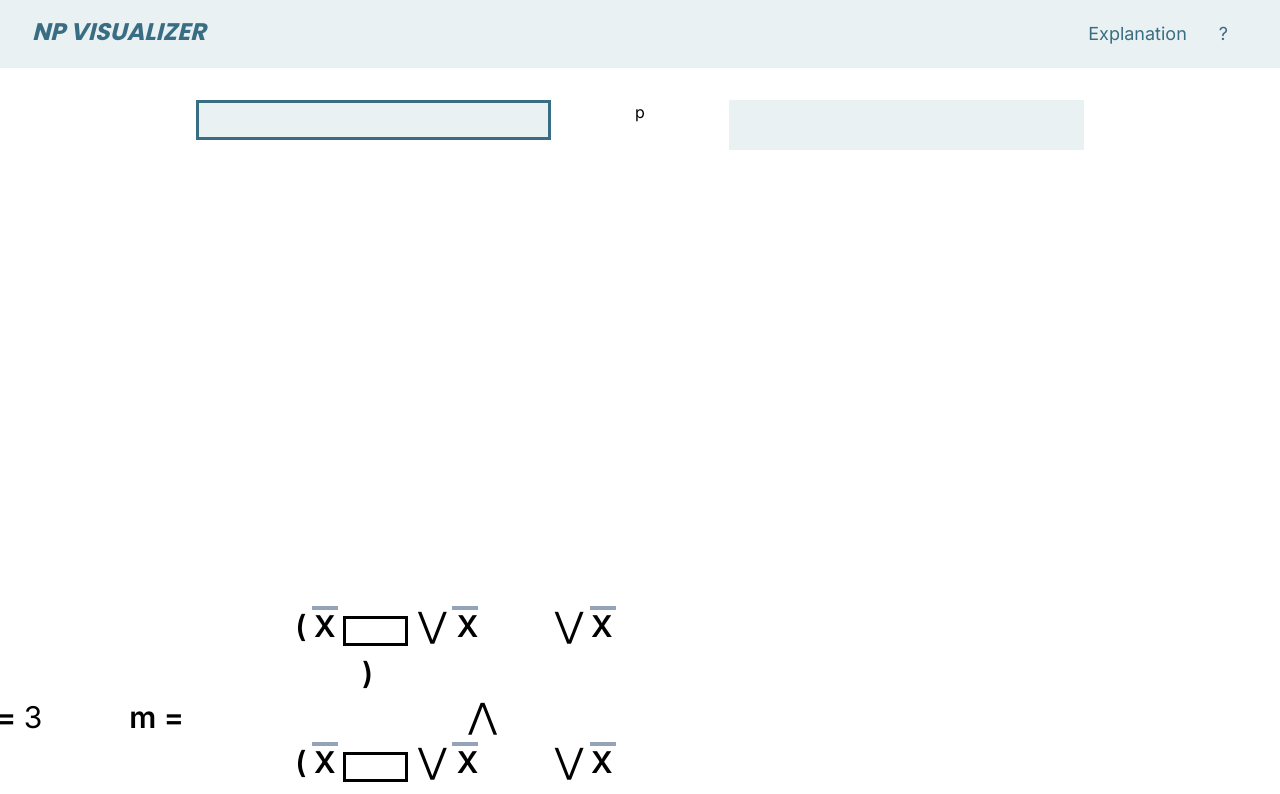
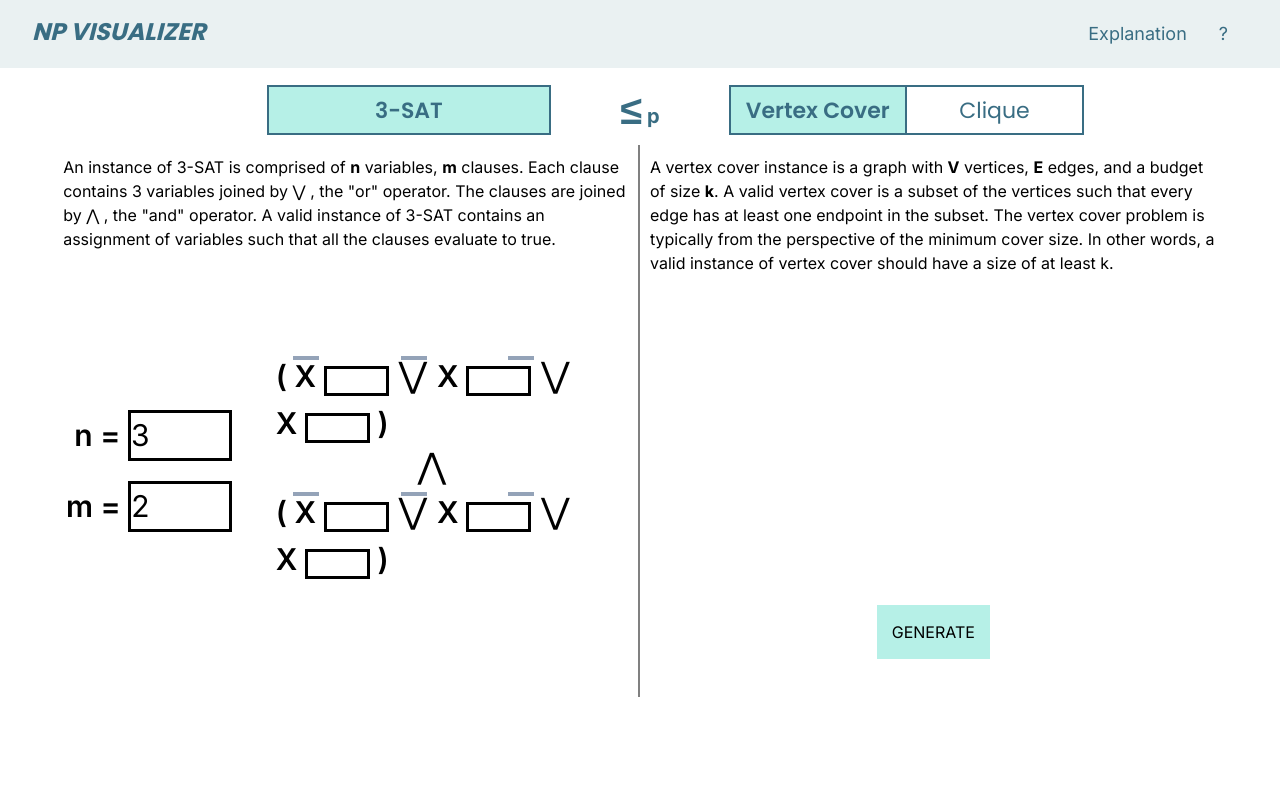
Before and after one commit to shiningaeo/np-reduction-visualizer, a Next.js app: page / in a window 1280 px wide. Shown: the top 794 px of the page. Built offline with nearby package versions, Linux system fonts and the light colour scheme.

Commit message:
Major layout components

```diff
--- a/src/app/3sat-input.tsx
+++ b/src/app/3sat-input.tsx
@@ -9,17 +9,17 @@ export default function Three_SAT_Input({N, M, negatives, handleChangeN, handleC
     render.push(<Clause N={N} base={M-1} changeInput={changeInput} toggleNegation={toggleNegation} negatives={negatives} key={M-1}/>)
     return (
     <>
-        <main className="flex flex-row justify-center" style={{marginTop: 40, width: 700, height: 350}}>
-            <div style={{minWidth: 200}} className="items-center">
+        <main className="flex flex-row justify-center" style={{height: 440, marginBottom: 12, backgroundColor: "#ffffff", marginRight:50}}>
+            <div style={{minWidth: 200}} className="items-center flex flex-col">
                 <div style={{height: 155}}></div>
-                <label style={{fontSize: 30, fontWeight: 550}}> n =&nbsp;
+                <label style={{fontSize: 30, fontWeight: 550, marginTop:10}}> n =&nbsp;
                     <input value={N} onChange={handleChangeN} name="n"
-                            min="1" max="5" style={{fontWeight: "normal"}} type="number"/>
+                            min="1" max="5" style={{fontWeight: "normal", border: "solid"}} type="number"/>
                 </label>
 
-                <label style={{fontSize: 30, fontWeight: 550}}> m =&nbsp;
+                <label style={{fontSize: 30, fontWeight: 550, marginRight:8, marginTop:20}}> m =&nbsp;
                     <input value={M} onChange={handleChangeM} name="m"
-                            min="1" max="5" style={{fontWeight: "normal"}} type="number"/>
+                            min="1" max="5" style={{fontWeight: "normal", border: "solid"}} type="number"/>
                 </label>
             </div>
             <div style={{width: 30}}></div>
--- a/src/app/Navbar.tsx
+++ b/src/app/Navbar.tsx
@@ -6,7 +6,7 @@ export default function Navbar() {
       <div className="mx-auto px-4 sm:px-6 lg:px-8" style={{height: 68}}>
         <div className="flex justify-between h-16">
           <div className="flex-shrink-0 flex items-center">
-            <a className={`${poppins.className} text-2xl font-bold italic`}
+            <a className={`${poppins.className} text-2xl font-bold`}
             style={{color: "#396D83", fontStyle: "italic"}}>NP VISUALIZER</a>
           </div>
           <div className="hidden md:flex space-x-8">
--- a/src/app/Problem-Menu.tsx
+++ b/src/app/Problem-Menu.tsx
@@ -1,22 +1,33 @@
+import { poppins } from '@/app/ui/fonts';
 
 export default function ProblemMenu() {
     return (
     <>
-        <main className="top-0 left-0 w-full" style={{height:300, marginTop: 100}}>
+        <main className="top-0 left-0 w-full" style={{height:50, marginTop: 85}}>
             <div className="flex flex-row w-full justify-center" style={{height:300, zIndex: -100}}>
-                <div className="flex flex-row w-4/12 justify-center" style={{height:30}}>
-                    <div className="flex flex-row w-10/12"
-                        style={{height:40, backgroundColor:"#EAF1F2",
-                            border:"solid", borderColor:"#396D83", borderWidth: 3
-                        }}></div>
+                <div className="flex flex-row w-4/12 justify-center" style={{height:50}}>
+                <div className="flex flex-row w-2/12 justify-center items-center"></div>
+                    <div className="flex flex-row w-8/12 justify-center items-center"
+                        style={{height:50,backgroundColor:"#b6f0e7", border:"solid 2px #396D83"}}>
+
+                        <h1 className={`${poppins.className} font-semibold`} style={{fontSize:22, color:"#396D83"}}>3-SAT</h1>
+                    </div>
                 </div>
 
-                <div className="flex justify-center w-1/12" style={{height:50}}>
-                    <h1 style={{color: "black", zIndex: 10}}>p</h1>
+                <div className="flex flex-row justify-center w-1/12 font-bold items-center" style={{height:50}}>
+                    <h1 style={{color:"#396D83", zIndex:10, fontSize:40}}>&#8804;</h1>
+                    <h1 style={{color:"#396D83", zIndex:10, fontSize:20, marginTop:12}}>&nbsp;p</h1>
                 </div>
 
                 <div className="flex flex-row w-4/12 justify-center" style={{height:50}}>
-                    <div className="flex flex-row w-10/12" style={{height:50, backgroundColor:"#EAF1F2"}}></div>
+                    <div className="flex flex-row w-10/12 justify-center" style={{height:50, border:"solid 2px #396D83"}}>
+                        <div className="flex w-1/2 justify-center items-center" style={{backgroundColor:"#b6f0e7", borderRight:"solid 2px #396D83"}}>
+                            <h1 className={`${poppins.className} font-semibold`} style={{fontSize:22, color:"#396D83"}}>Vertex Cover</h1>
+                        </div>
+                        <div className="flex w-1/2 justify-center items-center" style={{backgroundColor:"white"}}>
+                            <h1 className={`${poppins.className} font-normal`} style={{fontSize:22, color:"#396D83"}}>Clique</h1>
+                        </div>
+                    </div>
                 </div>
             </div>
         </main>
--- a/src/app/clause-input.tsx
+++ b/src/app/clause-input.tsx
@@ -18,11 +18,11 @@ export default function Clause({N, base, changeInput, negatives, toggleNegation}
             <p style={{display: "inline", fontSize: 35}}> &#8897; </p>
 
             <label style={{fontSize: 30, fontWeight: 550}}> X </label>
-            <input type="number"  min="1" max={N} onChange={e => changeInput(base*3+1, parseInt(e.target.value))}></input>
+            <input style={{border: "solid"}} type="number"  min="1" max={N} onChange={e => changeInput(base*3+1, parseInt(e.target.value))}></input>
             <p style={{display: "inline", fontSize: 35}}> &#8897;</p>
 
             <label style={{fontSize: 30, fontWeight: 550}}> X </label>
-            <input type="number"  min="1" max={N} onChange={e => changeInput(base*3+2, parseInt(e.target.value))}></input>
+            <input style={{border: "solid"}} type="number"  min="1" max={N} onChange={e => changeInput(base*3+2, parseInt(e.target.value))}></input>
             <p style={{display: "inline", fontSize: 30, fontWeight: 550}}> )</p>
         </div>
       </>
--- a/src/app/layout.tsx
+++ b/src/app/layout.tsx
@@ -20,7 +20,6 @@ export default function RootLayout({
     <html lang="en">
       <body className={inter.className}>
         <Navbar />
-        <ProblemMenu />
         {children}</body>
     </html>
   );
--- a/src/app/page.tsx
+++ b/src/app/page.tsx
@@ -2,6 +2,7 @@
 import React, { useState } from 'react';
 import Three_SAT_Input from "./3sat-input";
 import Three_SAT_VC from './3sat-to-vc';
+import ProblemMenu from './Problem-Menu';
 
 export default function Home() {
   // state variables from user input
@@ -54,10 +55,21 @@ export default function Home() {
   }
 
   return (
-    <main className="flex flex-col items-center justify-between">
-      <div style={{height: 100}}></div>
-      <div className="flex flex-row justify-center w-full">
-        <div className="flex flex-col w-1/2 justify-center items-center">
+    <>
+    <ProblemMenu />
+    <main className="flex flex-col items-center justify-between" style={{marginTop:10}}>
+      <div className="flex flex-row justify-center items-start w-full h-full">
+        {/* left half of problem selection */}
+        <div className="flex flex-row w-1/2" style={{borderRight: "solid 2px gray"}}>
+          <div className="flex flex-col w-1/12"></div>
+          <div className="flex flex-col w-11/12 h-full justify-center items-center" style={{backgroundColor:"#ffffff"}}>
+            <div className="w-full" style={{height:100, zIndex:10, backgroundColor:"#ffffff", padding:10}}>
+              <p>An instance of 3-SAT is comprised of <strong>n</strong> variables, <strong>m</strong> clauses.
+                Each clause contains 3 variables joined by &#8897; , the "or" operator. The clauses are joined by
+                &#8896; , the "and" operator. A valid instance of 3-SAT contains an assignment of variables such that
+                all the clauses evaluate to true.
+              </p>
+            </div>
             {!submit ? (
               <>
                 <Three_SAT_Input
@@ -74,9 +86,26 @@ export default function Home() {
               <Three_SAT_VC N={N} M={M} INPUT={input} />
             )}
           </div>
-        <div className="w-1/2"></div>
         </div>
-      <button onClick={handleSubmit} style={{zIndex:1, marginTop: 150}}>Submit</button>
+
+        <div className="flex flex-row w-1/2 h-full">
+          <div className="flex flex-col w-11/12 h-full justify-center" style={{backgroundColor:"#ffffff"}}>
+            <div className="w-full h-full" style={{height: 116, zIndex:10, backgroundColor:"#ffffff", padding:10}}>
+              <p>A vertex cover instance is a graph with <strong>V</strong> vertices, <strong>E</strong> edges, and
+                a budget of size <strong>k</strong>. A valid vertex cover is a subset of the vertices such that every
+                edge has at least one endpoint in the subset. The vertex cover problem is typically from the perspective
+                of the minimum cover size. In other words, a valid instance of vertex cover should have a size of at least k.
+              </p>
+            </div>
+            <div className="w-full" style={{height:306, backgroundColor:"#ffffff"}}></div>
+            <div className="w-full flex flex-row justify-center items-center" style={{height:130, backgroundColor:"white"}}>
+              <button onClick={handleSubmit} style={{zIndex:1, backgroundColor:"#b6f0e7", padding:15}}>GENERATE</button>
+            </div>
+          </div>
+          <div className="w-1/12"></div>
+        </div>
+      </div>
     </main>
+    </>
   );
 }
```
Lines whose indentation alone changed are shown as unchanged.
